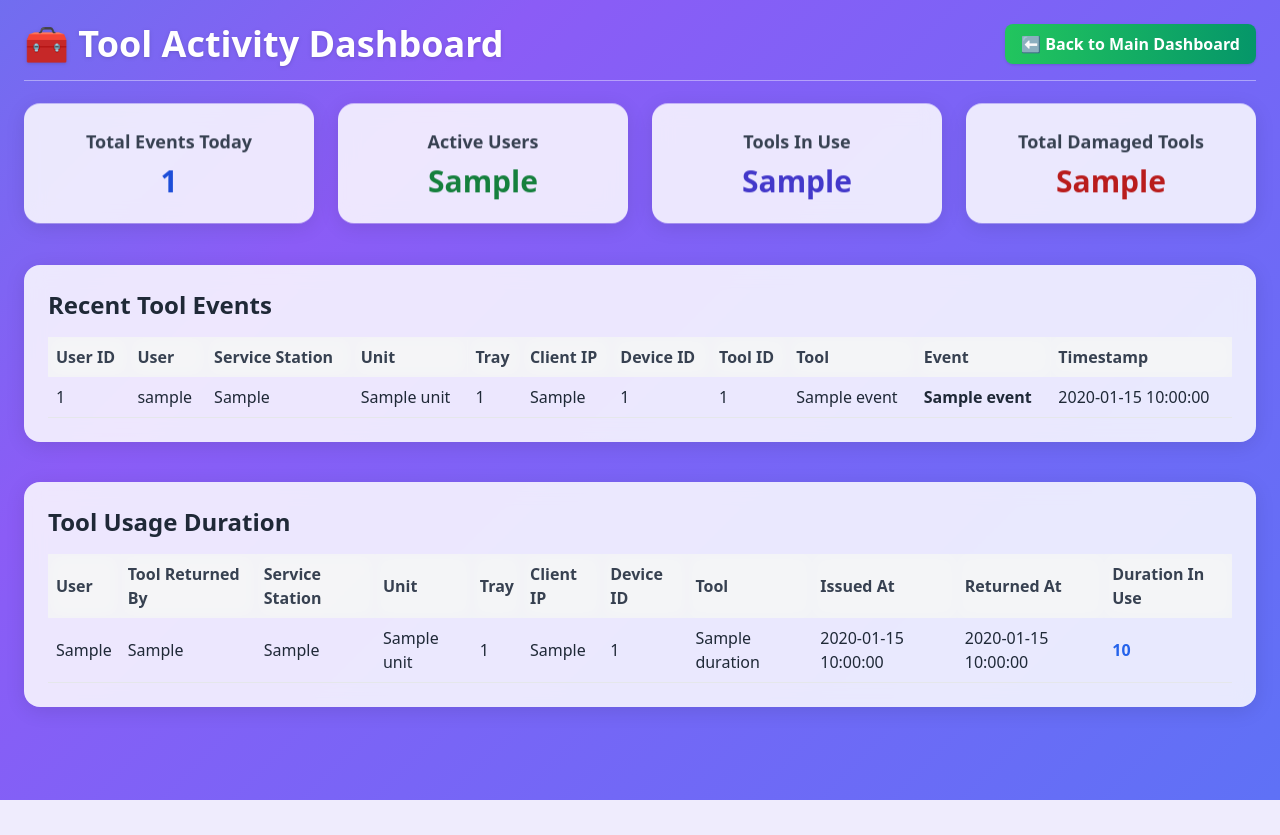
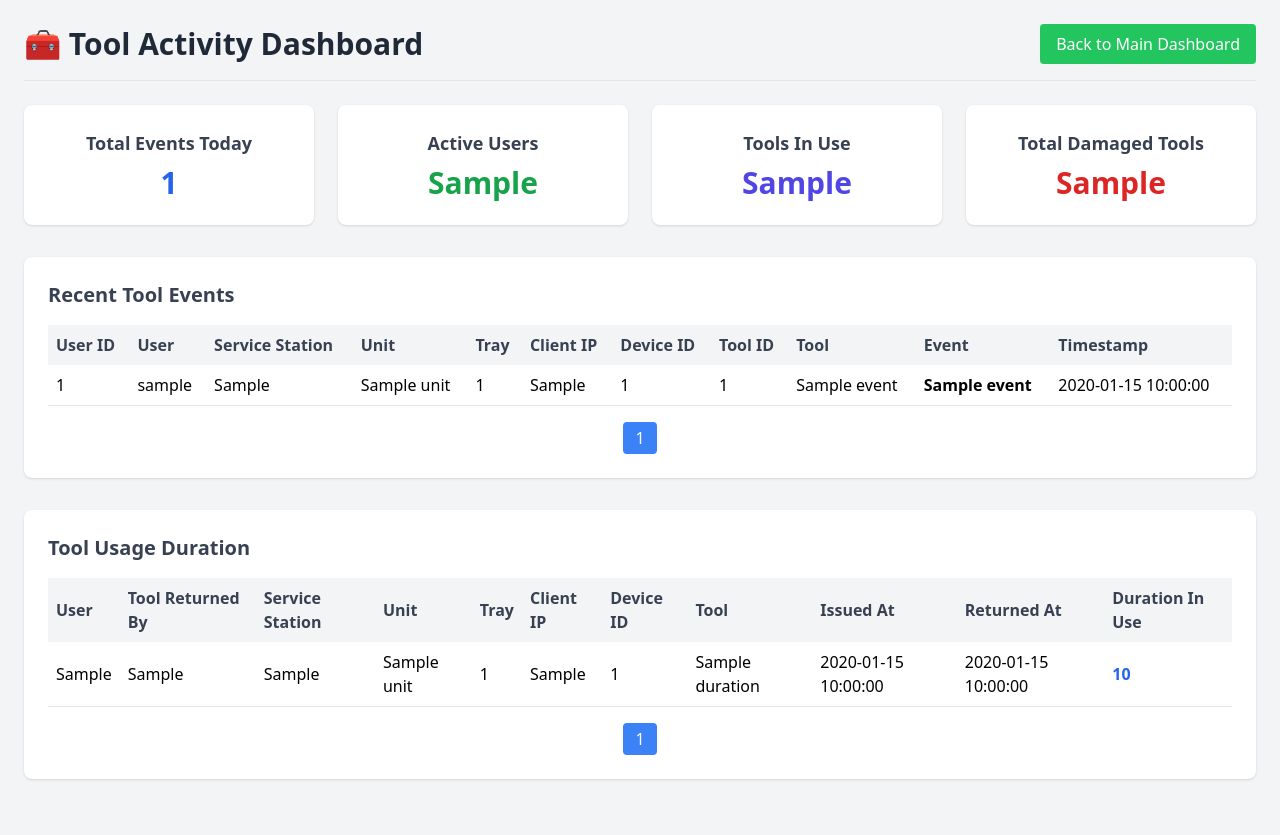
Before and after one commit to Natarajan-Annadurai/FOD, a Django app: template detection/templates/tool_activity_dashboard.html in a window 1280 px wide. Before the commit the page ends 800 px from the top, so only its background shows below. Run offline with Django 5.2, Linux system fonts and the light colour scheme; the template is opened without the code that fills it: most values are stand-ins (such as "Sample title", 1, 10 or a date in 2020); data that the repository does not hold is empty; some libraries are stand-ins or nearby versions.

Commit message:
iNTIAL COMMIT

```diff
--- a/detection/models.py
+++ b/detection/models.py
@@ -183,7 +183,7 @@ class ToolEventTracking(models.Model):
     timestamp = models.DateTimeField()
     service_station = models.CharField(max_length=100, null=True, blank=True)
     unit = models.CharField(max_length=100, null=True, blank=True)
-    unit_id = models.IntegerField(null=True, blank=True)
+    unit_id = models.CharField(null=True, blank=True)
     user_id = models.CharField(max_length=50, null=True, blank=True)
     user_name = models.CharField(max_length=100, null=True, blank=True)
     event = models.CharField(max_length=50, choices=EVENT_CHOICES)
--- a/detection/templates/tool_activity_dashboard.html
+++ b/detection/templates/tool_activity_dashboard.html
@@ -6,108 +6,81 @@
   <title>Tool Activity Dashboard</title>
   <script src="https://cdn.tailwindcss.com"></script>
   <link href="https://cdn.jsdelivr.net/npm/tailwindcss@2.2.19/dist/tailwind.min.css" rel="stylesheet">
-
   <style>
-    /* ====== Animated Gradient Background ====== */
-    body {
-      background: linear-gradient(-45deg, #3b82f6, #8b5cf6, #06b6d4, #10b981);
-      background-size: 400% 400%;
-      animation: gradientBG 15s ease infinite;
-    }
-    @keyframes gradientBG {
-      0% { background-position: 0% 50%; }
-      50% { background-position: 100% 50%; }
-      100% { background-position: 0% 50%; }
-    }
-
-    /* ====== Frosted Glass Effect for Cards ====== */
-    .glass-card {
-      background: rgba(255, 255, 255, 0.85);
-      backdrop-filter: blur(10px);
-      box-shadow: 0 4px 20px rgba(0,0,0,0.1);
-      border-radius: 1rem;
-      transition: all 0.3s ease;
-    }
-
-    /* ====== Hover Animation ====== */
-    .summary-card:hover {
-      transform: translateY(-5px) scale(1.02);
-      box-shadow: 0 10px 20px rgba(0,0,0,0.2);
-    }
-
-    /* ====== Table Hover and Alternating Colors ====== */
+    /* Row hover animation */
     tbody tr:hover {
-      background-color: rgba(59, 130, 246, 0.1);
+      background-color: #f0f9ff;
       transition: background-color 0.3s;
     }
-    tbody tr:nth-child(even) {
-      background-color: rgba(255,255,255,0.5);
-    }
-
+    /* Sticky headers */
     thead th {
       position: sticky;
       top: 0;
-      background: rgba(243, 244, 246, 0.8);
-      backdrop-filter: blur(8px);
+      background: #f3f4f6;
       z-index: 10;
     }
+    /* Alternate row colors */
+    tbody tr:nth-child(even) {
+      background-color: #f9fafb;
+    }
+    /* Card hover */
+    .summary-card:hover {
+      transform: translateY(-3px);
+      box-shadow: 0 8px 15px rgba(0,0,0,0.1);
+    }
+    /* Pagination hover */
+    .pagination a:hover {
+      background-color: #e5e7eb;
+    }
+  </style>
+  <script>
+    // Auto-refresh every 5 seconds
+    setTimeout(function(){
+       window.location.reload();
+    }, 30000);
+  </script>
+</head>
+<body class="bg-gray-100 min-h-screen p-6">
 
-    /* ====== Smooth Pagination Hover ====== */
-    .pagination a:hover {
-      background-color: rgba(255,255,255,0.7);
-      transform: scale(1.05);
-      transition: all 0.2s ease;
-    }
-
-    /* ====== Floating Animation for Cards ====== */
-    @keyframes float {
-      0%, 100% { transform: translateY(0); }
-      50% { transform: translateY(-5px); }
-    }
-    .floating { animation: float 3s ease-in-out infinite; }
-  </style>
-</head>
-
-<body class="min-h-screen p-6 text-gray-800">
 
   <!-- Header -->
-  <div class="flex flex-col md:flex-row items-center justify-between mb-6 border-b border-white/40 pb-4">
-    <h2 class="text-4xl font-extrabold text-white drop-shadow mb-4 md:mb-0">
+  <div class="flex flex-col md:flex-row items-center justify-between mb-6 border-b pb-4">
+    <h2 class="text-3xl font-bold text-gray-800 mb-4 md:mb-0">
       🧰 Tool Activity Dashboard
     </h2>
     <button type="button"
-            class="px-4 py-2 bg-gradient-to-r from-green-500 to-emerald-600 text-white font-semibold rounded-lg shadow hover:opacity-90 transition"
+            class="px-4 py-2 bg-green-500 text-white rounded hover:bg-green-600 transition"
             onclick="window.location.href='{% url 'dashboard' %}'">
-      ⬅ Back to Main Dashboard
+      Back to Main Dashboard
     </button>
   </div>
 
   <!-- Summary Cards -->
-  <div class="grid grid-cols-1 sm:grid-cols-2 md:grid-cols-4 gap-6 mb-10">
-    <div class="glass-card p-6 summary-card floating text-center">
+  <div class="grid grid-cols-1 sm:grid-cols-2 md:grid-cols-4 gap-6 mb-8">
+    <div class="bg-white p-6 rounded-lg shadow summary-card text-center">
       <h3 class="text-lg font-semibold text-gray-700 mb-2">Total Events Today</h3>
-      <p class="text-3xl font-bold text-blue-700">{{ total_events }}</p>
+      <p class="text-3xl font-bold text-blue-600">{{ total_events }}</p>
     </div>
-    <div class="glass-card p-6 summary-card floating text-center">
+    <div class="bg-white p-6 rounded-lg shadow summary-card text-center">
       <h3 class="text-lg font-semibold text-gray-700 mb-2">Active Users</h3>
-      <p class="text-3xl font-bold text-green-700">{{ active_users }}</p>
+      <p class="text-3xl font-bold text-green-600">{{ active_users }}</p>
     </div>
-    <a href="{% url 'tools_in_use' %}" class="glass-card p-6 summary-card floating text-center block hover:bg-indigo-100/60">
+    <a href="{% url 'tools_in_use' %}" class="bg-white p-6 rounded-lg shadow summary-card text-center block hover:bg-indigo-50">
       <h3 class="text-lg font-semibold text-gray-700 mb-2">Tools In Use</h3>
-      <p class="text-3xl font-bold text-indigo-700">{{ active_tools }}</p>
+      <p class="text-3xl font-bold text-indigo-600">{{ active_tools }}</p>
     </a>
-    <div class="glass-card p-6 summary-card floating text-center">
+    <div class="bg-white p-6 rounded-lg shadow summary-card text-center">
       <h3 class="text-lg font-semibold text-gray-700 mb-2">Total Damaged Tools</h3>
-      <p class="text-3xl font-bold text-red-700">{{ damaged_tools }}</p>
+      <p class="text-3xl font-bold text-red-600">{{ damaged_tools }}</p>
     </div>
   </div>
 
   <!-- Recent Events Table -->
-  <div class="glass-card p-6 mb-10 overflow-x-auto">
-    <h3 class="text-2xl font-semibold mb-4 text-gray-800">Recent Tool Events</h3>
+  <div class="bg-white p-6 rounded-lg shadow mb-8 overflow-x-auto">
+    <h3 class="text-xl font-semibold mb-4 text-gray-700">Recent Tool Events</h3>
     <table class="w-full border-collapse table-auto">
       <thead>
-        <tr class="text-gray-700">
+        <tr class="bg-gray-200 text-gray-700">
           <th class="p-2 text-left">User ID</th>
           <th class="p-2 text-left">User</th>
           <th class="p-2 text-left">Service Station</th>
@@ -123,16 +96,16 @@
       </thead>
       <tbody>
         {% for e in events %}
-        <tr class="border-b border-gray-200">
+        <tr class="border-b">
           <td class="p-2">{{ e.user_id }}</td>
           <td class="p-2 font-medium">{{ e.user_name }}</td>
-          <td class="p-2">{{ e.service_station }}</td>
-          <td class="p-2">{{ e.unit }}</td>
-          <td class="p-2">{{ e.tray_id }}</td>
-          <td class="p-2">{{ e.client_ip }}</td>
-          <td class="p-2">{{ e.device_id }}</td>
+          <td class="p-2 font-medium">{{ e.service_station }}</td>
+          <td class="p-2 font-medium">{{ e.unit }}</td>
+          <td class="p-2 font-medium">{{ e.tray_id }}</td>
+          <td class="p-2 font-medium">{{ e.client_ip }}</td>
+          <td class="p-2 font-medium">{{ e.device_id }}</td>
           <td class="p-2">{{ e.tool_id }}</td>
-          <td class="p-2">{{ e.tool_name }}</td>
+          <td class="p-2 font-medium">{{ e.tool_name }}</td>
           <td class="p-2 font-semibold">
             {% if e.event == 'tool_Issued' %}
               <span class="text-blue-600">{{ e.event }}</span>
@@ -147,18 +120,35 @@
           <td class="p-2">{{ e.timestamp|date:"Y-m-d H:i:s" }}</td>
         </tr>
         {% empty %}
-        <tr><td colspan="11" class="text-center p-4 text-gray-600">No activity yet.</td></tr>
+        <tr><td colspan="6" class="text-center p-4 text-gray-500">No activity yet.</td></tr>
         {% endfor %}
       </tbody>
     </table>
+
+    <!-- Pagination for Events -->
+    <div class="mt-4 flex justify-center items-center space-x-2 pagination">
+      {% if events.has_previous %}
+        <a href="?events_page={{ events.previous_page_number }}" class="px-3 py-1 bg-gray-200 rounded">Previous</a>
+      {% endif %}
+      {% for num in events.paginator.page_range %}
+        {% if events.number == num %}
+          <span class="px-3 py-1 bg-blue-500 text-white rounded">{{ num }}</span>
+        {% elif num > events.number|add:'-3' and num < events.number|add:'3' %}
+          <a href="?events_page={{ num }}" class="px-3 py-1 bg-gray-200 rounded">{{ num }}</a>
+        {% endif %}
+      {% endfor %}
+      {% if events.has_next %}
+        <a href="?events_page={{ events.next_page_number }}" class="px-3 py-1 bg-gray-200 rounded">Next</a>
+      {% endif %}
+    </div>
   </div>
 
   <!-- Tool Usage Duration Table -->
-  <div class="glass-card p-6 mb-10 overflow-x-auto">
-    <h3 class="text-2xl font-semibold mb-4 text-gray-800">Tool Usage Duration</h3>
+  <div class="bg-white p-6 rounded-lg shadow mb-8 overflow-x-auto">
+    <h3 class="text-xl font-semibold mb-4 text-gray-700">Tool Usage Duration</h3>
     <table class="w-full border-collapse table-auto">
       <thead>
-        <tr class="text-gray-700">
+        <tr class="bg-gray-200 text-gray-700">
           <th class="p-2 text-left">User</th>
           <th class="p-2 text-left">Tool Returned By</th>
           <th class="p-2 text-left">Service Station</th>
@@ -174,29 +164,54 @@
       </thead>
       <tbody>
         {% for d in durations %}
-        <tr class="border-b border-gray-200">
-          <td class="p-2">{{ d.issued_by }}</td>
-          <td class="p-2">{{ d.returned_by }}</td>
-          <td class="p-2">{{ d.service_station }}</td>
-          <td class="p-2">{{ d.unit }}</td>
-          <td class="p-2">{{ d.tray_id }}</td>
-          <td class="p-2">{{ d.client_ip }}</td>
-          <td class="p-2">{{ d.device_id }}</td>
-          <td class="p-2">{{ d.tool_name }}</td>
+        <tr class="border-b">
+          <td class="p-2 font-medium">{{ d.issued_by }}</td>
+          <td class="p-2 font-medium">{{ d.returned_by }}</td>
+          <td class="p-2 font-medium">{{ d.service_station }}</td>
+          <td class="p-2 font-medium">{{ d.unit }}</td>
+          <td class="p-2 font-medium">{{ d.tray_id }}</td>
+          <td class="p-2 font-medium">{{ d.client_ip }}</td>
+          <td class="p-2 font-medium">{{ d.device_id }}</td>
+          <td class="p-2 font-medium">{{ d.tool_name }}</td>
           <td class="p-2">{{ d.issued_at|date:"Y-m-d H:i:s" }}</td>
           <td class="p-2">{{ d.returned_at|date:"Y-m-d H:i:s" }}</td>
           <td class="p-2 text-blue-600 font-semibold">{{ d.duration_in_use }}</td>
         </tr>
         {% empty %}
-        <tr><td colspan="11" class="text-center p-4 text-gray-600">No duration data yet.</td></tr>
+        <tr><td colspan="5" class="text-center p-4 text-gray-500">No duration data yet.</td></tr>
         {% endfor %}
       </tbody>
     </table>
+
+    <!-- Pagination for Durations -->
+    <div class="mt-4 flex justify-center items-center space-x-2 pagination">
+      {% if durations.has_previous %}
+        <a href="?durations_page={{ durations.previous_page_number }}" class="px-3 py-1 bg-gray-200 rounded">Previous</a>
+      {% endif %}
+      {% for num in durations.paginator.page_range %}
+        {% if durations.number == num %}
+          <span class="px-3 py-1 bg-blue-500 text-white rounded">{{ num }}</span>
+        {% elif num > durations.number|add:'-3' and num < durations.number|add:'3' %}
+          <a href="?durations_page={{ num }}" class="px-3 py-1 bg-gray-200 rounded">{{ num }}</a>
+        {% endif %}
+      {% endfor %}
+      {% if durations.has_next %}
+        <a href="?durations_page={{ durations.next_page_number }}" class="px-3 py-1 bg-gray-200 rounded">Next</a>
+      {% endif %}
+    </div>
   </div>
+</body>
 
-  <script>
-    // Auto-refresh every 30 seconds
-    setTimeout(() => { window.location.reload(); }, 30000);
-  </script>
-</body>
+<script>
+  // Auto-refresh every 5 seconds
+  function autoRefresh() {
+    setTimeout(function() {
+      window.location.reload();
+    }, 5000); // refresh every 5 seconds
+  }
+
+  // Start refreshing only after DOM is fully loaded
+  document.addEventListener("DOMContentLoaded", autoRefresh);
+</script>
+
 </html>
```
Also changed, not shown: detection/templates/inventory.html (+32 -2 lines), detection/templates/tools_in_use.html (+41 -0 lines), detection/migrations/0025_alter_tooleventtracking_unit_id.py (added).
